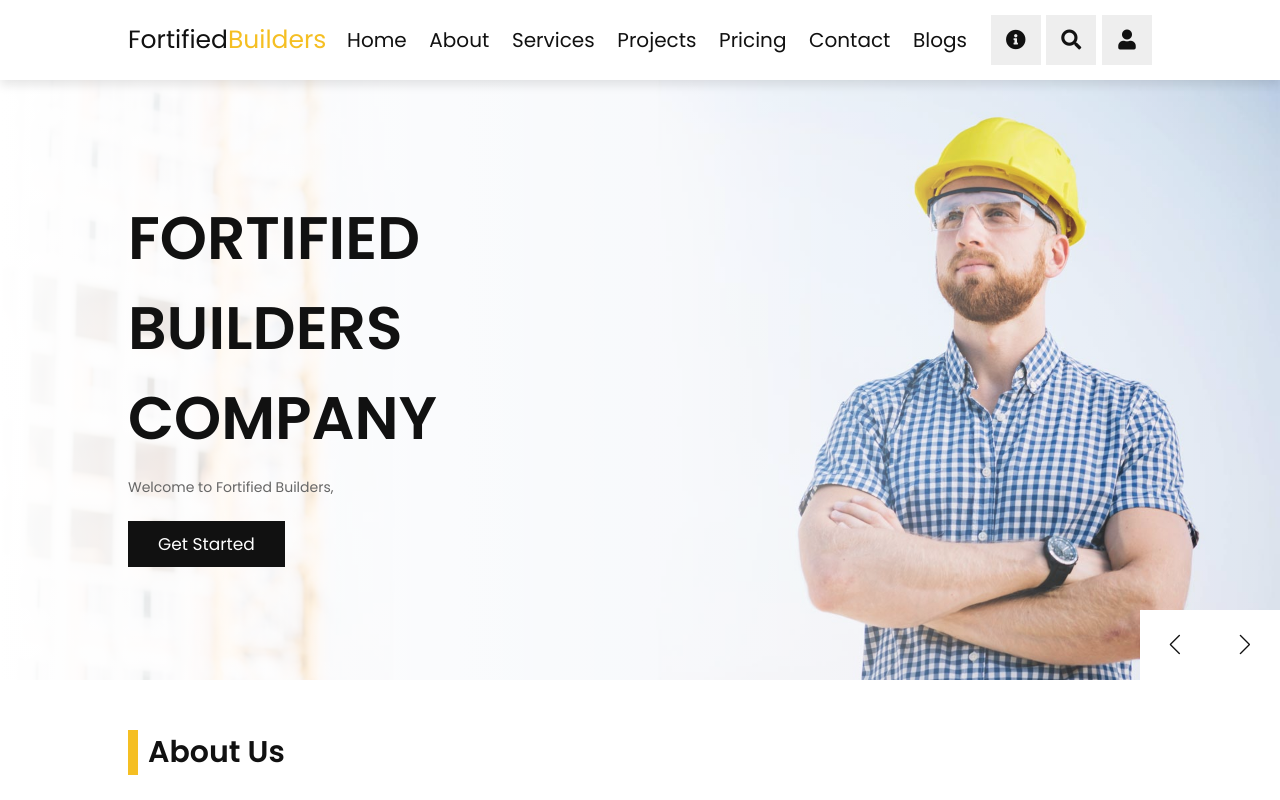
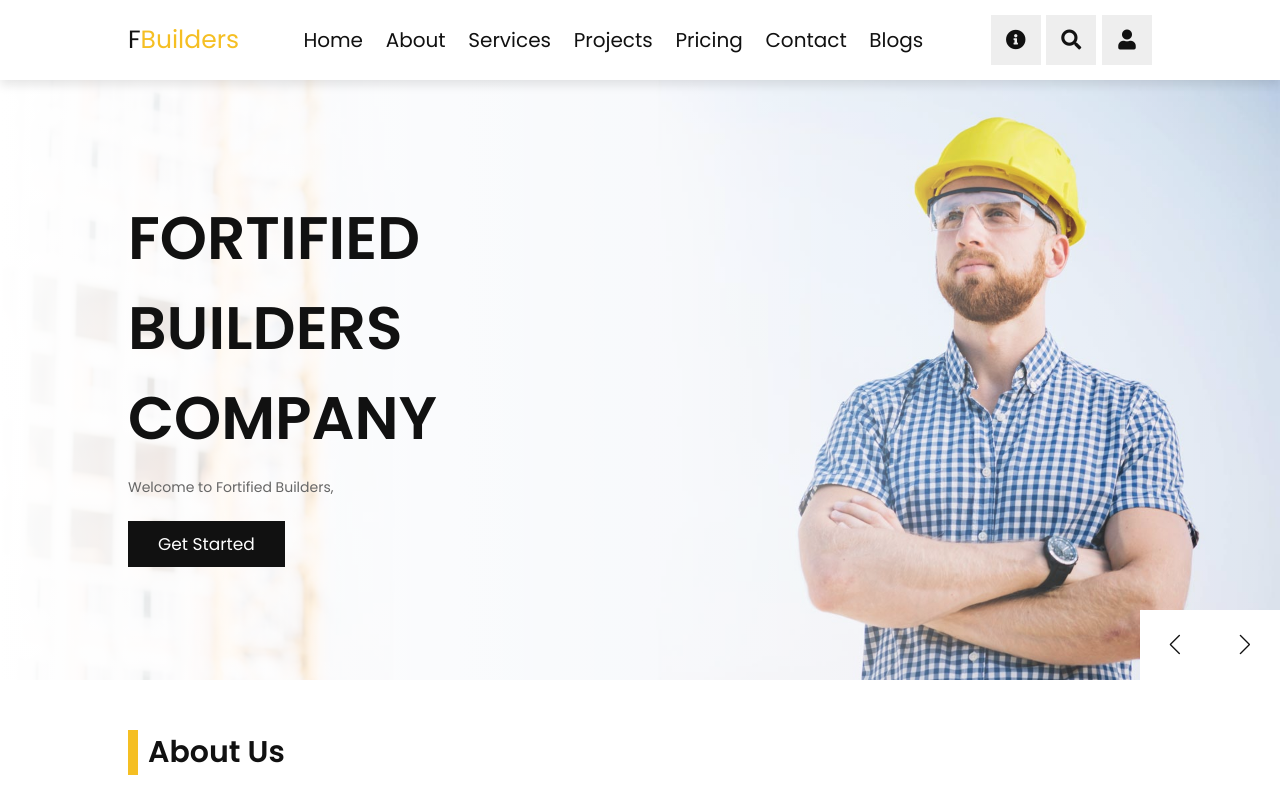
Before and after one commit to wisdom-ogbonna/Fortified-Builders, a plain HTML site: page index.html in a window 1280 px wide. Shown: the top 800 px of the page. Drawn offline with nearby package versions, Linux system fonts and the light colour scheme; some packages are replaced by stand-ins of ours; a script that the page names is missing.

Commit message:
correction

```diff
--- a/index.html
+++ b/index.html
@@ -29,7 +29,7 @@
     <!-- header section starts  -->
 
     <header class="header">
-      <a href="#" class="logo">Fortified<span>Builders</span></a>
+      <a href="#" class="logo">F<span>Builders</span></a>
 
       <nav class="navbar">
         <a href="#home">home</a>
```
